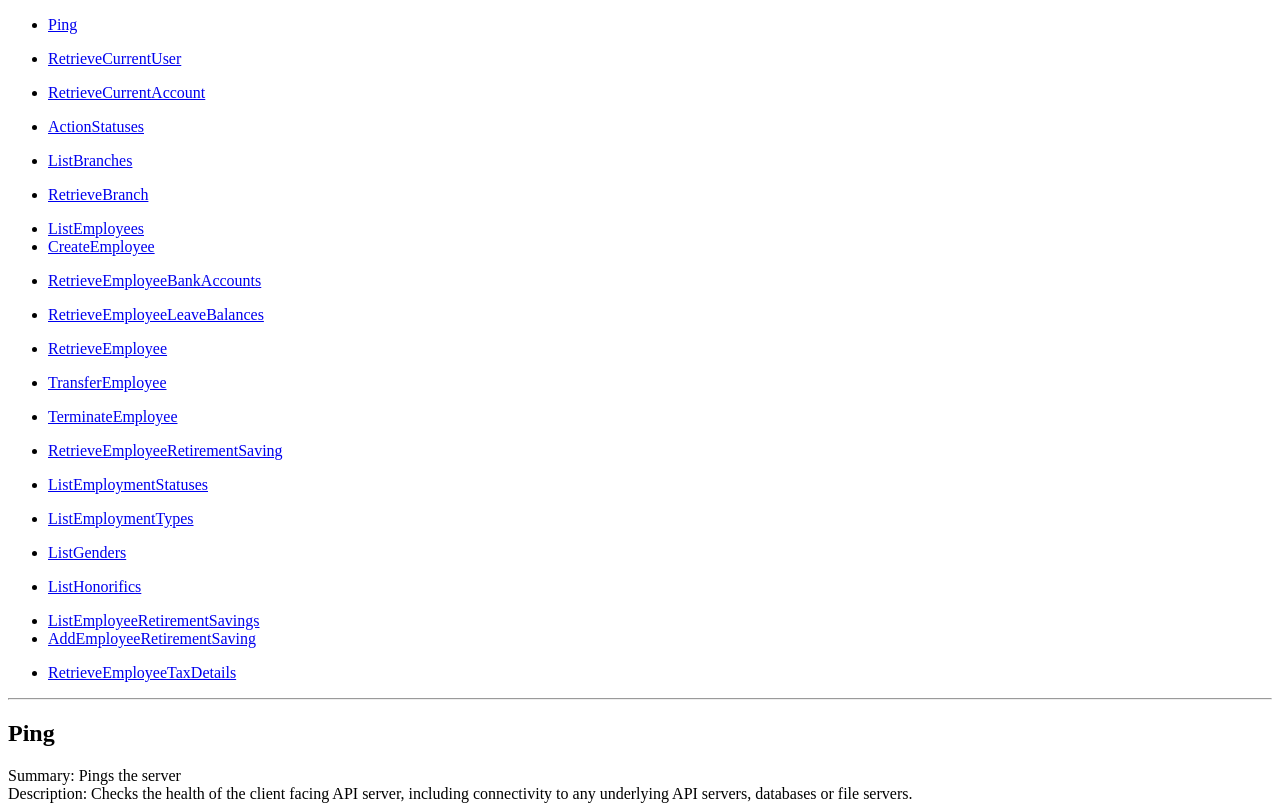
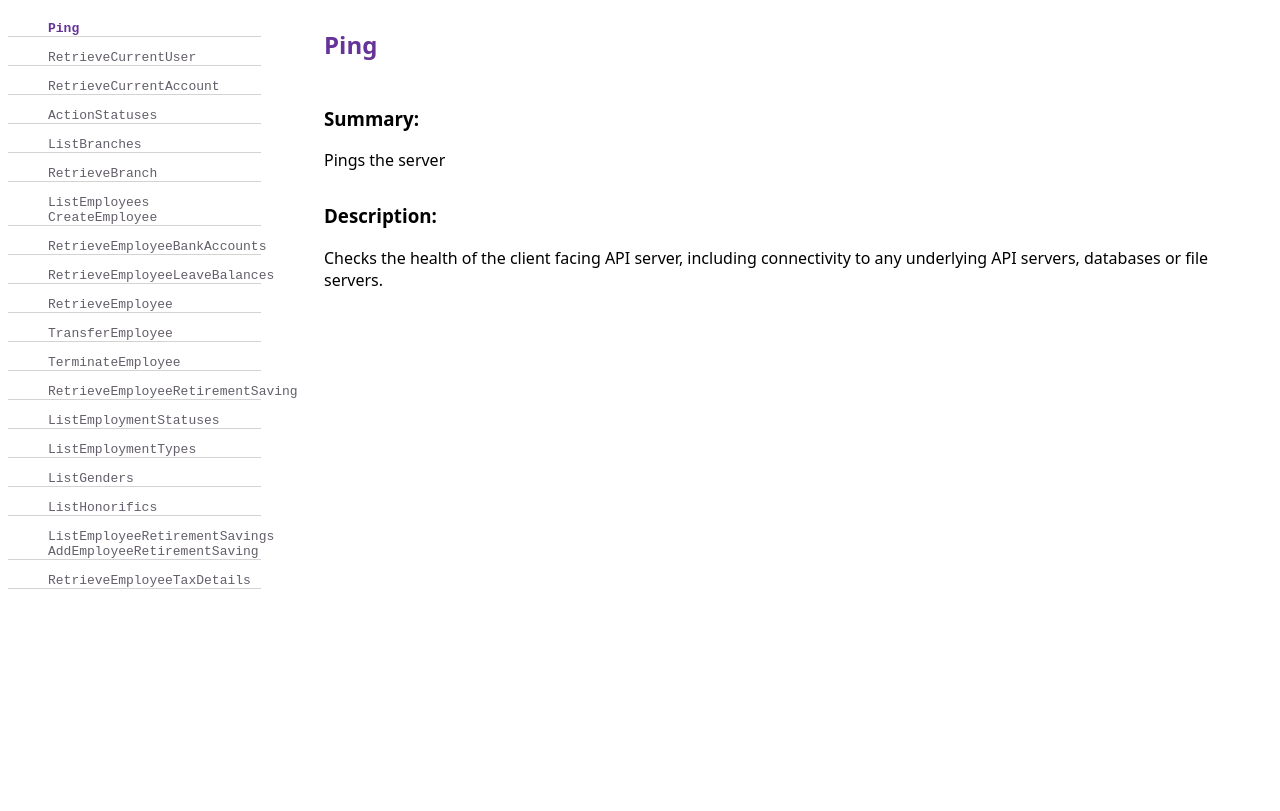
Before and after one commit to beckzayi/gatsby-demo, a Gatsby site: page /pages/Ping/get in a window 1280 px wide. Built offline with nearby package versions, Linux system fonts and the light colour scheme; Gatsby itself is replaced by a stand-in of ours.

Commit message:
feat: css layout, css nav

```diff
--- a/src/components/header.js
+++ b/src/components/header.js
@@ -1,5 +1,6 @@
 import React from 'react';
 import formatPage from '../util/formatPage';
+import Nav from './nav';
 
 export default () => {
     const data = require('../../data/api.json');
@@ -14,14 +15,8 @@ export default () => {
 
     return (
         <header>
-            <div>
-                {pages.map((arr, index) => (
-                    <ul key={index}>
-                    { arr.map(({slug, operationId}) => (
-                            <li key={operationId}><a href={`/pages/${slug}`}>{operationId}</a></li>
-                    )) }
-                    </ul>
-                ))}
+            <div style={{ fontFamily: 'monospace' }}>
+                <Nav pages={pages} />
             </div>
         </header>
     );
--- /dev/null
+++ b/src/components/nav.js
@@ -0,0 +1,32 @@
+import React from 'react';
+import { Link } from 'gatsby';
+
+export default ({ pages }) => (
+    pages.map((arr, index) => (
+        <ul
+            key={index}
+            style={{
+                listStyle: 'none',
+                borderBottom: '1px solid lightgrey'
+            }}
+        >
+            {arr.map(({slug, operationId}) => (
+                    <li key={operationId}>
+                        <Link
+                            to={`/pages/${slug}`}
+                            style={{
+                                textDecoration: 'none',
+                                color: '#635E69'
+                            }}
+                            activeStyle={{
+                                color: '#663399',
+                                fontWeight: 'bold'
+                            }}
+                        >
+                            {operationId}
+                        </Link>
+                    </li>
+            ))}
+        </ul>
+    ))
+)
--- a/src/templates/page-template.js
+++ b/src/templates/page-template.js
@@ -2,15 +2,28 @@ import React from 'react';
 import Header from '../components/header';
 
 export default ( { pageContext: { page } } ) => {
+    const { operationId, summary, description } = page;
     return (
-        <div>
-            <Header />
-            <hr />
-            <section>
-                <h2>{page.operationId}</h2>
-                <div>Summary: {page.summary}</div>
-                <div>Description: {page.description}</div>
-            </section>
+        <div style={{ display: 'flex' }}>
+            <div style={{ width: '20%' }}>
+                <Header />
+            </div>
+            <div style={{
+                width: '80%',
+                padding: '0 5%'
+            }}>
+                <section style={{ fontFamily: 'system-ui'}}>
+                    <h1 style={{ marginBottom: '2.8rem', color: '#663399' }}>{operationId}</h1>
+                    <div style={{ marginBottom: '2rem' }}>
+                        <h3>Summary:</h3>
+                        <p>{summary}</p>
+                    </div>
+                    <div style={{ marginBottom: '2rem' }}>
+                        <h3>Description:</h3>
+                        <p>{description}</p>
+                    </div>
+                </section>
+            </div>
         </div>
     );
 }
```
